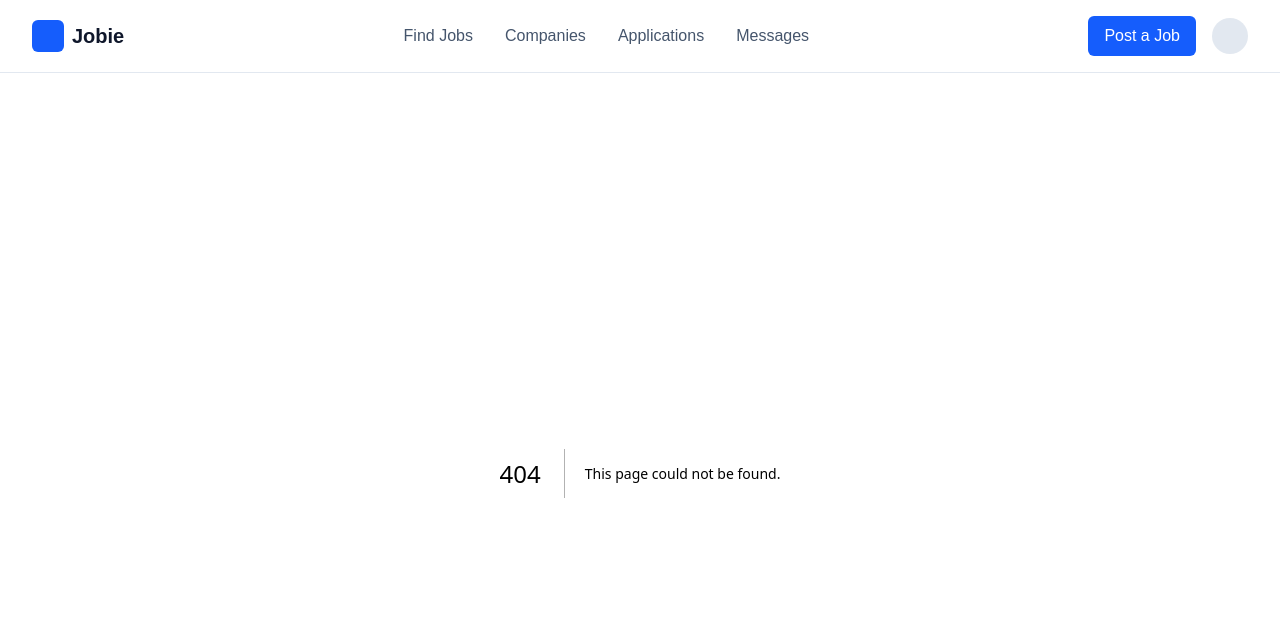
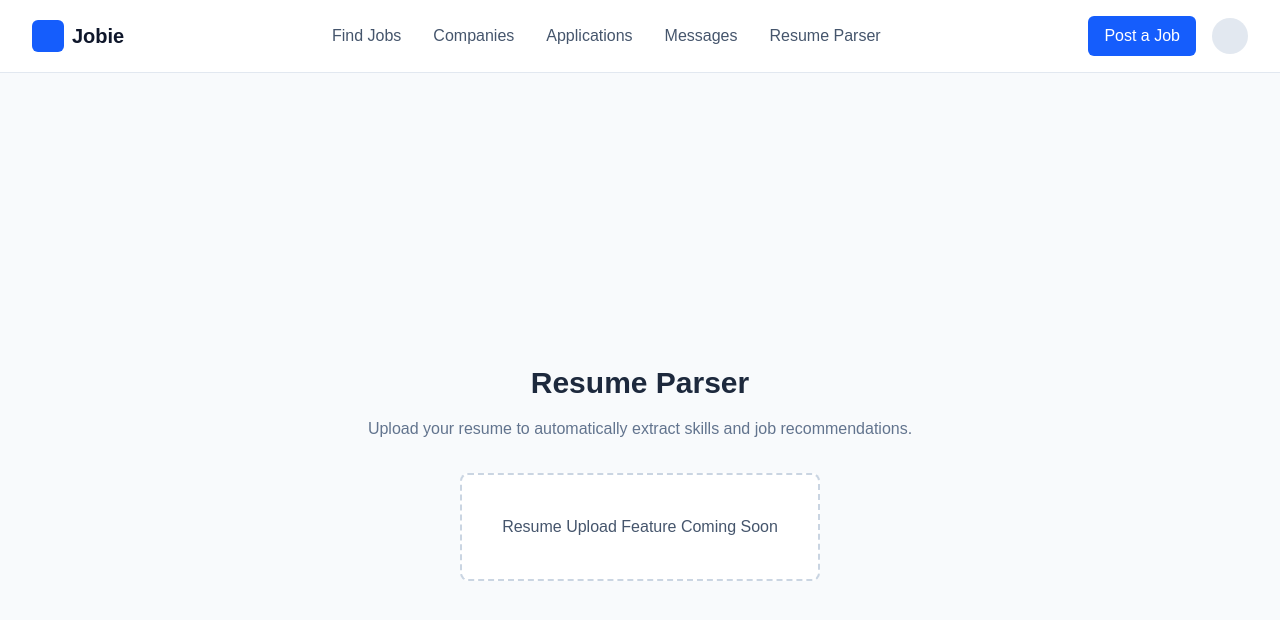
Before and after one commit to ekanshhxxx/Jobie-v1, a Next.js app in the folder frontend/: page /resume-parser in a window 1280 px wide. Before the commit this address had no page. Shown: the top 620 px of the page. Built offline with nearby package versions, Linux system fonts and the light colour scheme.

Commit message:
Added resume parser page placeholder for Amrit

```diff
--- /dev/null
+++ b/frontend/app/resume-parser/page.tsx
@@ -0,0 +1,23 @@
+export default function ResumeParserPage() {
+  return (
+    <div className="min-h-screen bg-slate-50 flex flex-col items-center justify-center text-slate-800">
+
+      <h1 className="text-3xl font-semibold mb-4">
+        Resume Parser
+      </h1>
+
+      <p className="text-slate-500 mb-8">
+        Upload your resume to automatically extract skills and job recommendations.
+      </p>
+
+      <div className="border-2 border-dashed border-slate-300 p-10 rounded-lg bg-white">
+
+        <p className="text-slate-600">
+          Resume Upload Feature Coming Soon
+        </p>
+
+      </div>
+
+    </div>
+  )
+}
--- a/frontend/components/Navbar.tsx
+++ b/frontend/components/Navbar.tsx
@@ -45,6 +45,13 @@ export default function Navbar() {
           Messages
         </Link>
 
+        <Link
+          href="/resume-parser"
+          className="hover:text-blue-600 transition-colors duration-200"
+        >
+          Resume Parser
+        </Link>
+
       </div>
 
       {/* Action Buttons */}
```
